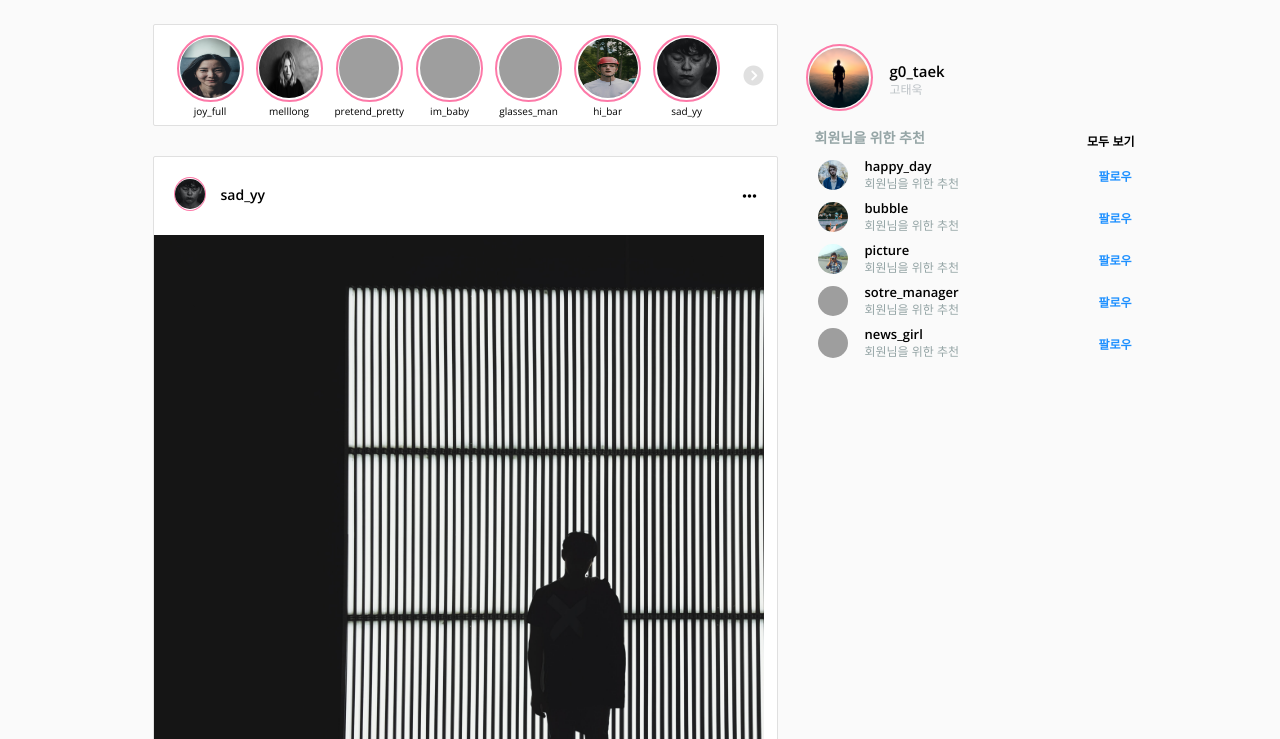
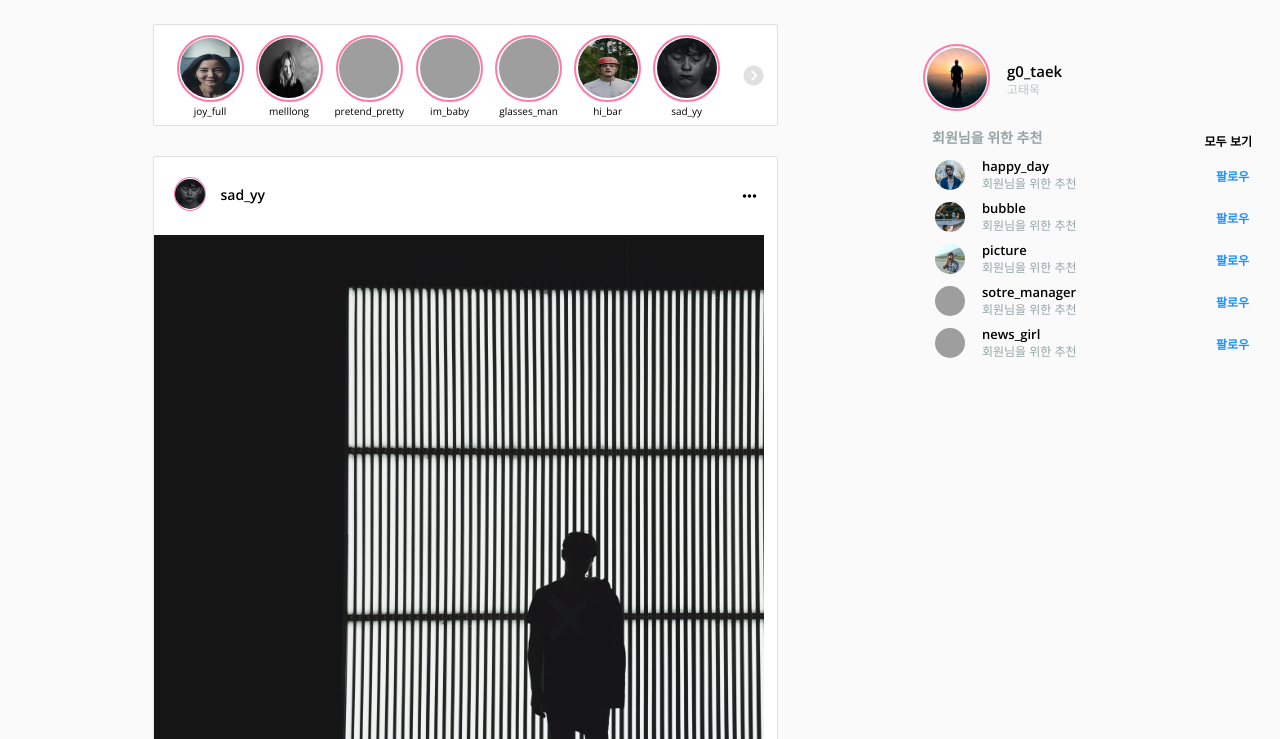
Before and after one commit to gotaek/insta-clone, a plain HTML site: page index.html in a window 1280 px wide. Shown: the part 61-800 px from the top of the page. Drawn offline with nearby package versions, Linux system fonts and the light colour scheme; grey boxes are pictures that could not be loaded.

Commit message:
Update home.css

```diff
--- a/css/screens/home.css
+++ b/css/screens/home.css
@@ -145,7 +145,8 @@
   width: 350px;
   position: fixed;
   box-sizing: border-box;
-  margin-left: 650px;
+  left: 920px;
+  top: 85px;
   cursor: pointer;
 }
 .home__myProfile {
```
